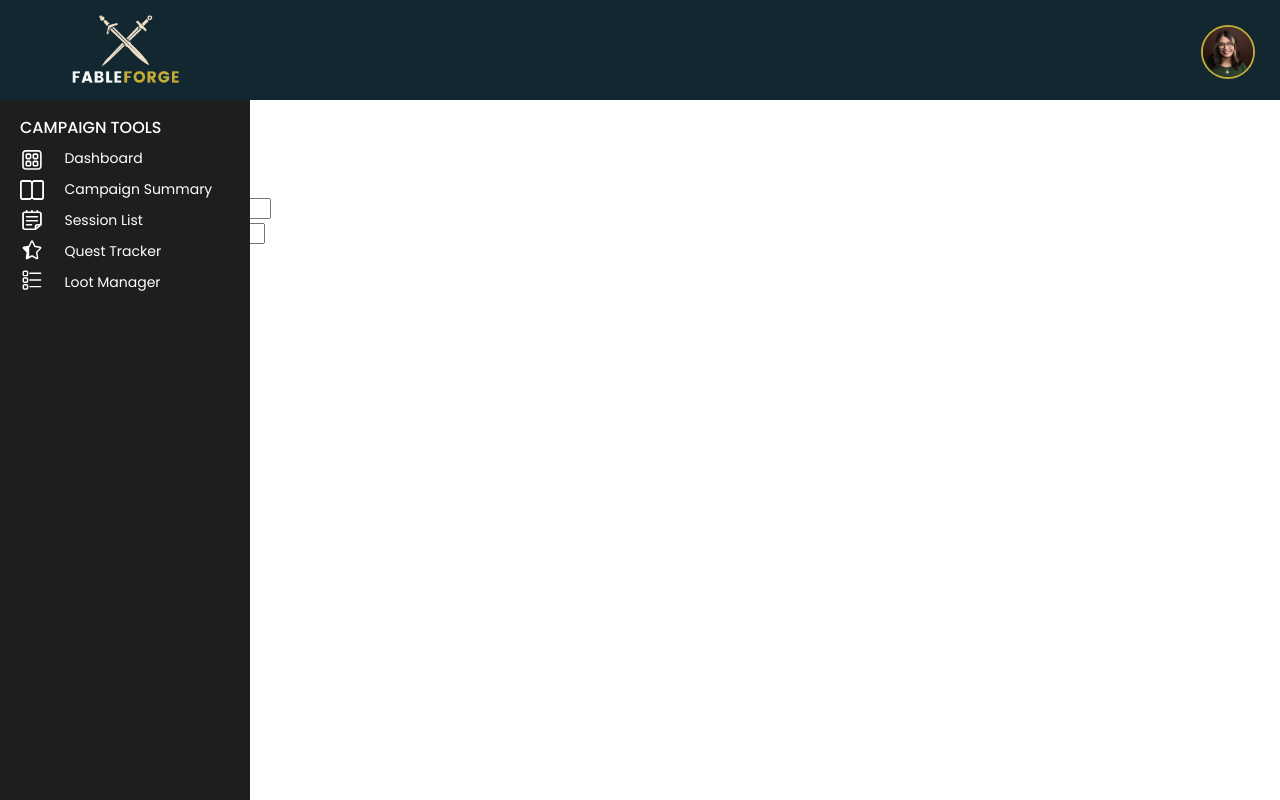
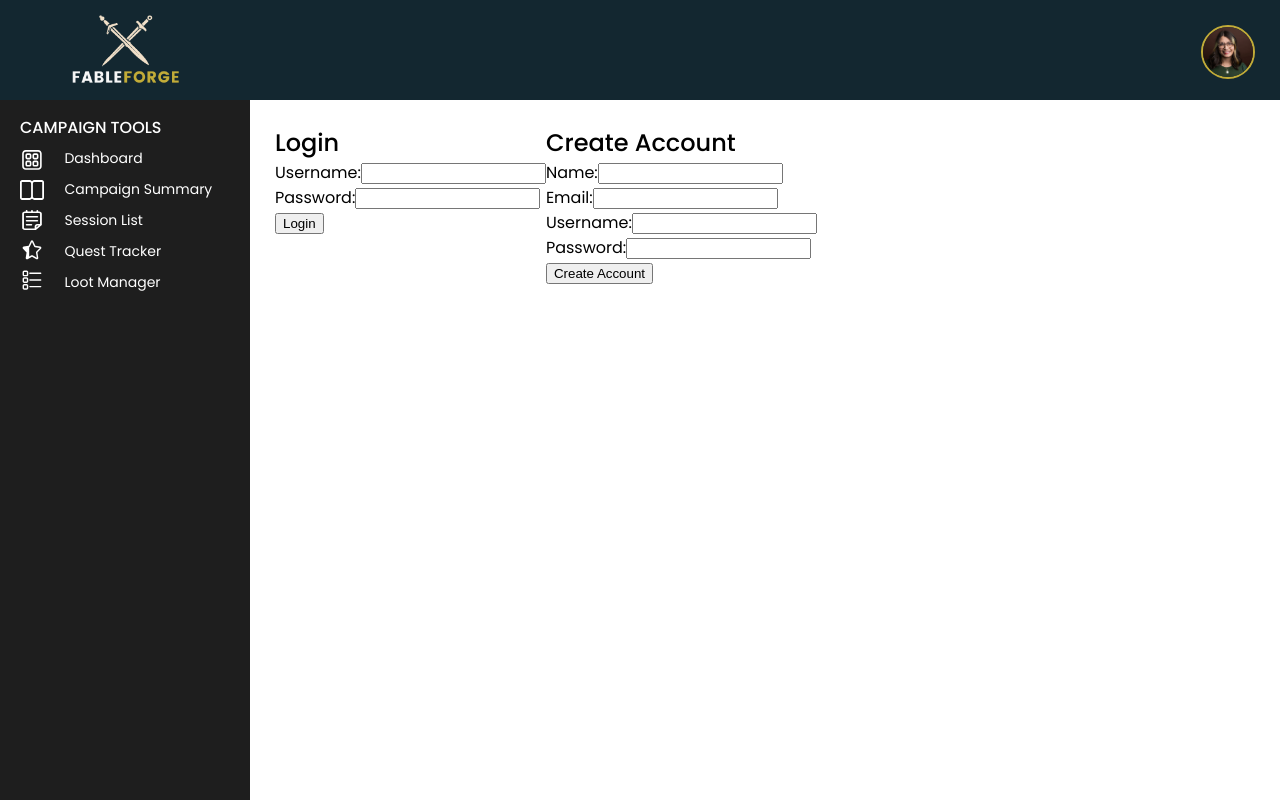
Before and after one commit to alliebourden/fableforge, a React (Vite) app: page /account-landing in a window 1280 px wide. Built offline with nearby package versions, Linux system fonts and the light colour scheme.

Commit message:
style - basic css on account forms

```diff
--- a/src/App.css
+++ b/src/App.css
@@ -2243,6 +2243,20 @@ dialog input {
   margin-top: 20px;
 }
 
+/* account landing css */
+
+.account-landing{
+  width: 80%;
+}
+
+.account-landing-container {
+  display: flex;
+  margin-left: 275px;
+  margin-top: 125px;
+  margin-bottom: 25px;
+}
+
+
 /* campaign summary css */
 
 .campaign-summary {
--- a/src/Routes.jsx
+++ b/src/Routes.jsx
@@ -16,7 +16,7 @@ const router = createBrowserRouter(
       path: "/",
       element: <Layout />,
       children: [
-        { path: "/account-landing", element: <AccountLanding /> },
+        { path: "/account-landing", element: <div className="account-landing"><AccountLanding /></div> },
         { path: "/dashboard", element: <Dashboard /> },
         {
           path: "campaign-summary",
--- a/src/pages/AccountLanding.jsx
+++ b/src/pages/AccountLanding.jsx
@@ -9,7 +9,7 @@ export default function AccountLanding() {
 
   return (
     <ThemeProvider theme={theme}>
-        <div className="account-landing">
+        <div className="account-landing-container">
           <div>
             <Login />
           </div>
```
